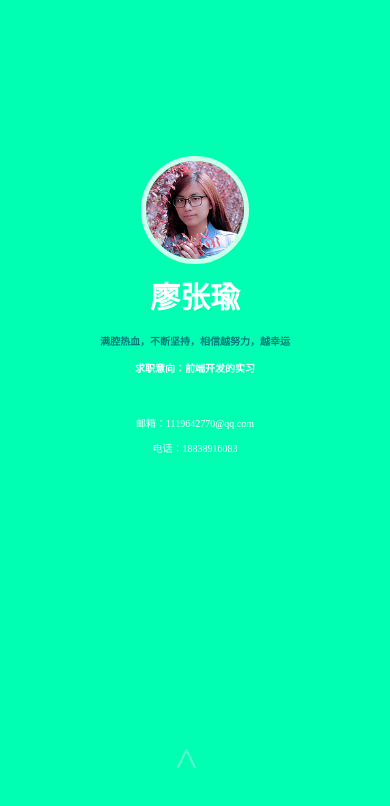
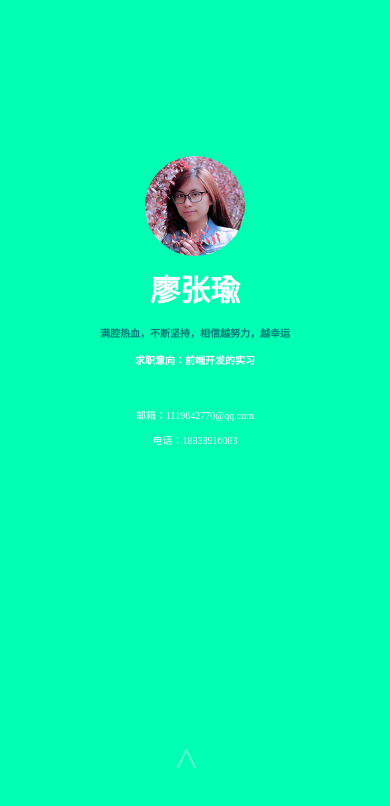
Before and after one commit to 1zy/lzyy, a plain HTML site: page lzy瑜/index.html in a window 390 px wide. Drawn offline with Linux system fonts and the light colour scheme.

Commit message:
lzy个、
个人简历

```diff
--- a/lzy瑜/css/main.css
+++ b/lzy瑜/css/main.css
@@ -252,9 +252,9 @@
 }
 @media screen and (max-width: 768px){
 .home .myPic{
-	width:25%;
-	border:0.5em solid #CCFFEB;
+	width:10em;
 	margin-top:40%;
+	border:none;
 }
 .home .myName{
 	font-size:3em;
--- a/lzy瑜/index.html
+++ b/lzy瑜/index.html
@@ -12,7 +12,7 @@
 <div class="wrap" id="wrap">
 
    <div class="home" id="Home">
-        <img  class="myPic" src="img/2.jpg">
+        <img class="myPic" id="myPic" src="img/2.jpg">
         <h1 class="myName">廖张瑜</h1>
         <p class="motto">满腔热血，不断坚持，相信越努力，越幸运</p>
         <p class="myjob">求职意向：前端开发的实习</p>
--- a/lzy瑜/js/addEvent.js
+++ b/lzy瑜/js/addEvent.js
@@ -35,6 +35,7 @@
 		      if(time>=4){
 			  time=4
 			  arrow.className=" "
+
 			  }else{
 			  arrow.className="arrow"
 				  }
```
